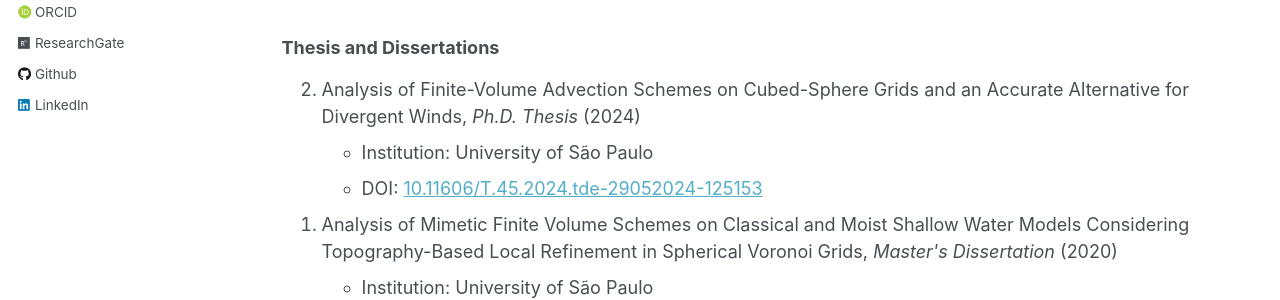
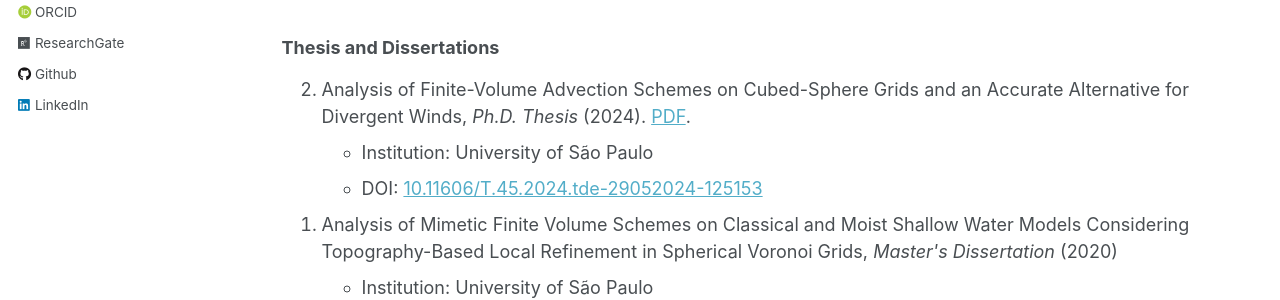
Before and after one commit to luanfs/luanfs.github.io, a Jekyll site: the page built from _pages/publications.md, in a window 1280 px wide and 1310 px high. Shown: the part 547-847 px from the top of the window. Built offline with Jekyll 4.4.1, drawn with Linux system fonts in a browser that asks for light colours; some web fonts are replaced.

Commit message:
added thesis

```diff
--- a/_pages/publications.md
+++ b/_pages/publications.md
@@ -44,7 +44,7 @@ author_profile: true
 
 ### Thesis and Dissertations
 <ol reversed>
-  <li> Analysis of Finite-Volume Advection Schemes on Cubed-Sphere Grids and an Accurate Alternative for Divergent Winds, <em>Ph.D. Thesis</em> (2024)
+  <li> Analysis of Finite-Volume Advection Schemes on Cubed-Sphere Grids and an Accurate Alternative for Divergent Winds, <em>Ph.D. Thesis</em> (2024). <a href="https://luanfs.github.io/files/thesis_luan.pdf">PDF</a>.
     <ul>
       <li>Institution: University of São Paulo</li>
       <li>DOI: <a href="https://doi.org/10.11606/T.45.2024.tde-29052024-125153">10.11606/T.45.2024.tde-29052024-125153</a></li>
```
Also changed, not shown: 1 other file.
